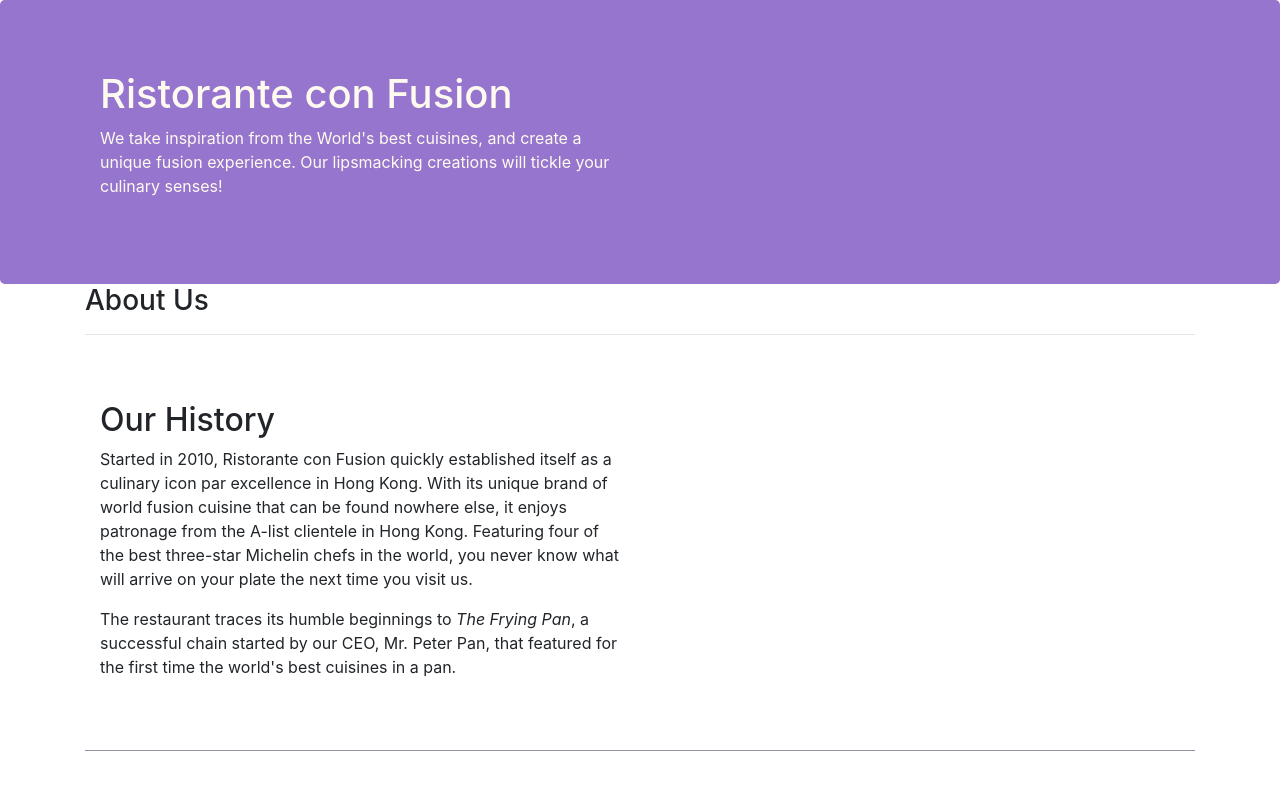
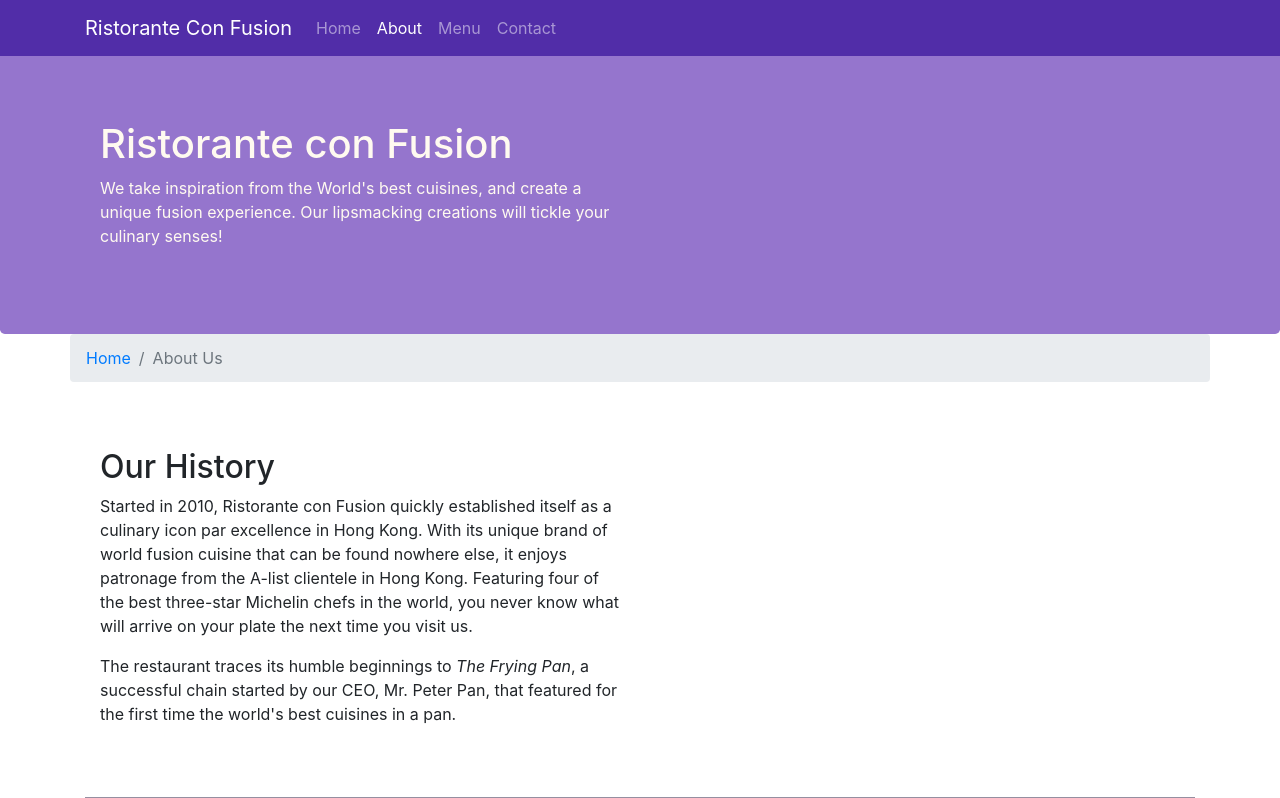
Before and after one commit to dipeshb1/bootstrap-course, a website: page aboutus.html in a window 1280 px wide. Shown: the top 798 px of the page. Drawn offline with nearby package versions, Linux system fonts and the light colour scheme.

Commit message:
Navbar and Breadcrumbs

```diff
--- a/aboutus.html
+++ b/aboutus.html
@@ -13,7 +13,22 @@
 </head>
 
 <body>
-
+    <nav class="navbar navbar-dark navbar-expand-sm fixed-top">
+        <div class="container">
+            <button class="navbar-toggler" type="button" data-toggle="collapse" data-target="#Navbar">
+                <span class="navbar-toggler-icon"></span>
+            </button>
+           <a class="navbar-brand" href="./index.html">Ristorante Con Fusion</a>
+           <div class="collapse navbar-collapse" id="Navbar">
+                <ul class="navbar-nav mr-auto">
+                    <li class="nav-item"><a class="nav-link" href="./index.html">Home</a></li>
+                    <li class="nav-item active"><a class="nav-link" href="#">About</a></li>
+                    <li class="nav-item"><a class="nav-link" href="#">Menu</a></li>
+                    <li class="nav-item"><a class="nav-link" href="#">Contact</a></li>
+                </ul>
+           </div>
+        </div>
+    </nav>
     <header class="jumbotron">
         <div class="container">
             <div class="row row-header">
@@ -29,10 +44,10 @@
 
     <div class="container">
         <div class="row">
-            <div class="col-12">
-               <h3>About Us</h3>
-               <hr>
-            </div>
+            <ol class="col-12 breadcrumb">
+                <li class="breadcrumb-item"><a href="./index.html">Home</a></li>
+                <li class="breadcrumb-item active">About Us</li>
+            </ol>
         </div>
 
         <div class="row  row-content">
@@ -68,7 +83,7 @@
                 <div class="col-4 offset-1 col-sm-2">
                     <h5>Links</h5>
                     <ul class="list-unstyled">
-                        <li><a href="#">Home</a></li>
+                        <li><a href=."/index.html">Home</a></li>
                         <li><a href="#">About</a></li>
                         <li><a href="#">Menu</a></li>
                         <li><a href="#">Contact</a></li>
--- a/css/style.css
+++ b/css/style.css
@@ -24,3 +24,11 @@
     margin: 0px;
     color: #0f0f0f;
 }
+body{
+    padding:50px 0px 0px 0px;
+    z-index:0;
+}
+
+.navbar-dark {
+     background-color: #512DA8;
+}
```
Also changed, not shown: index.html (+17 -2 lines).
